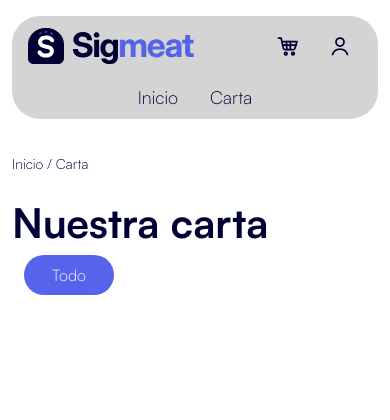
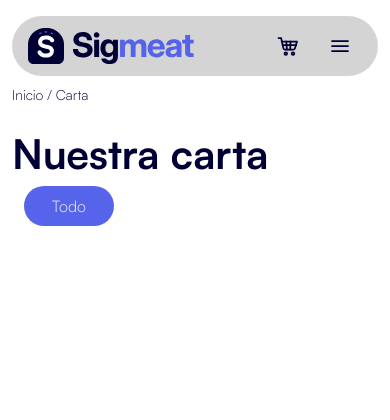
Before and after one commit to danipyxcala-afk/Daw2mvc, a PHP site: page /?controller=productos in a window 390 px wide. Shown: the top 420 px of the page. Run offline with PHP 8.4, Linux system fonts and the light colour scheme; data that the repository does not hold is empty.

Commit message:
Responsive menus

```diff
--- a/assets/css/layout/header.css
+++ b/assets/css/layout/header.css
@@ -1,100 +1,37 @@
 /* CABECERA
-   La barra de arriba con el logo, el menú y los iconos. */
+   La barra de arriba con el logo, el menú y los iconos (views/header.php).
+   Colocar las cosas y el responsive lo hace Bootstrap en el HTML,
+   aquí solo queda lo que es nuestro: el color, el blur y los tamaños que Bootstrap no tiene */
 
-/* La barra: coloca logo, menú e iconos en fila y separados entre sí */
-.encabezado {
-    display: flex;
-    flex-wrap: wrap; /* si no caben, pasan a la línea de abajo */
-    align-items: center; /* centrados en vertical */
-    justify-content: space-between; /* reparte el espacio libre entre ellos */
-    gap: 16px;
-    padding: 10px 32px;
-    background-color: rgba(169, 169, 169, 0.5); /* gris semitransparente */
-    border-radius: var(--radio-grande);
-    backdrop-filter: blur(10px); /* difumina lo que pasa por detrás de la barra */
+/* sticky-top de Bootstrap la pega arriba del todo, yo la quiero un poco separada del borde */
+header.sticky-top {
+    top: 1rem;
 }
 
-/* La cabecera se queda pegada arriba al hacer scroll */
-header {
-    position: sticky;
-    top: 1rem !important; /* distancia con el borde superior de la pantalla */
-    z-index: 10; /* hace que quede por encima del resto del contenido */
-    margin-bottom: 50px;
+/* Gris semitransparente y blur: difumina lo que pasa por detrás al hacer scroll */
+.encabezado {
+    background-color: rgba(169, 169, 169, .5);
+    backdrop-filter: blur(10px);
 }
 
-/* Zona del logo. flex: 1 hace que ocupe el mismo ancho que la zona de los iconos,
-   y así el menú queda centrado */
-.encabezado__logo {
-    flex: 1;
-    display: flex;
+/* El logo más pequeño en el móvil. Con clamp no hace falta @media (se usa también en el footer) */
+.logo {
+    height: clamp(36px, 2.5vw + 26px, 50px);
 }
 
-/* Imagen del logo: width auto mantiene su proporción */
-.logo {
-    height: 50px;
-    width: auto;
+/* Muñeco + nombre + flecha: la misma altura que los botones de icono */
+.encabezado__usuario {
+    height: 44px;
+    transition: background-color .15s ease;
 }
 
-/* Menú principal: los enlaces en fila */
-.encabezado__nav {
-    display: flex;
-    gap: 40px;
+/* Gris al pasar el ratón o con el menú abierto */
+.encabezado__usuario:hover,
+details[open] > .encabezado__usuario {
+    background-color: var(--gris-fondo);
 }
 
-/* Cada enlace del menú */
-.encabezado__enlace {
-    font-family: var(--fuente-negrita);
-    font-size: 20px;
+/* Si el nombre es muy largo se corta con "..." (text-truncate en el HTML) */
+.encabezado__nombre {
+    max-width: 120px;
 }
-
-/* Zona de los iconos (carrito y usuario), pegados a la derecha */
-.encabezado__acciones {
-    flex: 1;
-    display: flex;
-    justify-content: flex-end;
-    gap: 8px;
-}
-
-/* Icono del carrito. position: relative sirve de referencia para colocar el contador */
-.encabezado__carrito {
-    position: relative;
-}
-
-/* Círculo con el número de productos, encima de la esquina del icono */
-.encabezado__contador {
-    position: absolute;
-    top: 0;
-    right: 0;
-    min-width: 18px;
-    height: 18px;
-    padding: 0 4px;
-    border-radius: var(--radio-pildora);
-    background-color: var(--azul-claro);
-    color: var(--blanco);
-    font-size: 12px;
-    line-height: 18px;
-    text-align: center;
-}
-
-/* En móvil: logo e iconos arriba y el menú en una segunda fila */
-@media (max-width: 576px) {
-    .encabezado {
-        padding: 8px 16px;
-        border-radius: 28px;
-    }
-
-    .logo {
-        height: 36px;
-    }
-
-    .encabezado__nav {
-        order: 3; /* lo coloca el último */
-        width: 100%; /* al ocupar todo el ancho, baja a su propia fila */
-        justify-content: center;
-        gap: 32px;
-    }
-
-    .encabezado__enlace {
-        font-size: 18px;
-    }
-}
--- a/views/header.php
+++ b/views/header.php
@@ -1,34 +1,72 @@
-<header class="container">
+<header class="container sticky-top mb-4 mb-sm-5">
 
-    <div class="encabezado">
-        <a href="<?= url ?>index.php?controller=home" class="encabezado__logo">
+    <!-- La barra: el logo y los iconos llevan "col" para medir lo mismo y que el menú quede en el centro -->
+    <div class="encabezado d-flex align-items-center justify-content-between gap-3 position-relative px-3 px-md-4 py-2 rounded-pill">
+        <a href="<?= url ?>index.php?controller=home" class="col d-flex">
             <img src="<?= url ?>/assets/img/logo/logo-claro.svg" alt="Sigmeat" class="logo">
         </a>
-        <nav class="encabezado__nav">
-            <a href="<?= url ?>index.php?controller=home" class="encabezado__enlace">Inicio</a>
-            <a href="<?= url ?>index.php?controller=productos"
-                class="encabezado__enlace">Carta</a>
+
+        <!-- Menú de texto: solo en ordenador (lg o más), en tablet y móvil va dentro de la hamburguesa -->
+        <nav class="d-none d-lg-flex gap-5">
+            <a href="<?= url ?>index.php?controller=home" class="fw-bold fs-5 py-2">Inicio</a>
+            <a href="<?= url ?>index.php?controller=productos" class="fw-bold fs-5 py-2">Carta</a>
         </nav>
 
-        <div class="encabezado__acciones">
+        <div class="col d-flex justify-content-end align-items-center gap-2">
             <?php $productosEnCarrito = array_sum(array_column($_SESSION['carrito'] ?? [], 'cantidad')); ?>
-            <a href="<?= url ?>index.php?controller=carrito" class="boton-icono encabezado__carrito"
-                aria-label="Ver carrito, <?= $productosEnCarrito ?> productos">
+            <a href="<?= url ?>index.php?controller=carrito" class="boton-icono position-relative">
                 <img src="<?= url ?>assets/img/icons/negro/svg/carrito.svg" alt="" width="24" height="24">
                 <?php if ($productosEnCarrito > 0) { ?>
-                    <span class="encabezado__contador"><?= $productosEnCarrito ?></span>
+                    <span class="badge rounded-pill bg-primary position-absolute top-0 end-0"><?= $productosEnCarrito ?></span>
                 <?php } ?>
             </a>
-            <a href="<?= url ?>index.php?controller=user" class="boton-icono" aria-label="Mi cuenta">
-                <img src="<?= url ?>assets/img/icons/negro/svg/usuario.svg" alt="" width="24" height="24">
-            </a>
-            <!-- Cerrar sesión: solo aparece si hay un usuario con la sesión iniciada -->
+
+            <!-- Usuario (solo en ordenador): con sesión, menú desplegable; sin sesión, icono que lleva al login -->
             <?php if (isset($_SESSION['usuario'])) { ?>
-                <a href="<?= url ?>index.php?controller=user&action=logout" class="boton-icono"
-                    aria-label="Cerrar sesión" title="Cerrar sesión">
-                    <img src="<?= url ?>assets/img/icons/negro/svg/cerrar.svg" alt="" width="24" height="24">
+                <details class="position-relative d-none d-lg-block">
+                    <summary class="encabezado__usuario d-inline-flex align-items-center gap-2 px-3 rounded-pill">
+                        <img src="<?= url ?>assets/img/icons/negro/svg/usuario.svg" alt="" width="24" height="24">
+                        <span class="encabezado__nombre text-truncate"><?= dato($_SESSION['usuario']->getNombre()) ?></span>
+                        <img src="<?= url ?>assets/img/icons/negro/svg/flecha-abajo.svg" alt="" width="16" height="16">
+                    </summary>
+                    <div class="desplegable position-absolute top-100 end-0 mt-2 d-flex flex-column gap-2 p-3 bg-white rounded-3 shadow">
+                        <a href="<?= url ?>index.php?controller=user" class="py-2">Mi cuenta</a>
+                        <form method="POST" action="<?= url ?>index.php?controller=user&action=logout">
+                            <button class="boton boton--primario boton--sm" type="submit">Cerrar sesión</button>
+                        </form>
+                    </div>
+                </details>
+            <?php } else { ?>
+                <a href="<?= url ?>index.php?controller=user" class="boton-icono d-none d-lg-inline-flex">
+                    <img src="<?= url ?>assets/img/icons/negro/svg/usuario.svg" alt="" width="24" height="24">
                 </a>
             <?php } ?>
+
+            <!-- Menú hamburguesa: solo en tablet y móvil. Lleva todo el menú dentro.
+                 No tiene position-relative, así el desplegable se coloca respecto a la barra
+                 y sale debajo de ella de lado a lado (start-0 end-0) -->
+            <details class="d-lg-none">
+                <summary class="boton-icono">
+                    <img src="<?= url ?>assets/img/icons/negro/svg/menu.svg" alt="" width="24" height="24">
+                </summary>
+                <div class="position-absolute top-100 start-0 end-0 mt-2 d-flex flex-column gap-2 p-3 bg-white rounded-3 shadow">
+                    <?php if (isset($_SESSION['usuario'])) { ?>
+                        <p class="m-0 pb-2 border-bottom fw-bold">Hola, <?= dato($_SESSION['usuario']->getNombre()) ?></p>
+                    <?php } ?>
+
+                    <a href="<?= url ?>index.php?controller=home" class="py-2">Inicio</a>
+                    <a href="<?= url ?>index.php?controller=productos" class="py-2">Carta</a>
+
+                    <?php if (isset($_SESSION['usuario'])) { ?>
+                        <a href="<?= url ?>index.php?controller=user" class="py-2">Mi cuenta</a>
+                        <form method="POST" action="<?= url ?>index.php?controller=user&action=logout">
+                            <button class="boton boton--primario boton--sm" type="submit">Cerrar sesión</button>
+                        </form>
+                    <?php } else { ?>
+                        <a href="<?= url ?>index.php?controller=user" class="py-2">Iniciar sesión</a>
+                    <?php } ?>
+                </div>
+            </details>
         </div>
     </div>
 </header>
```
